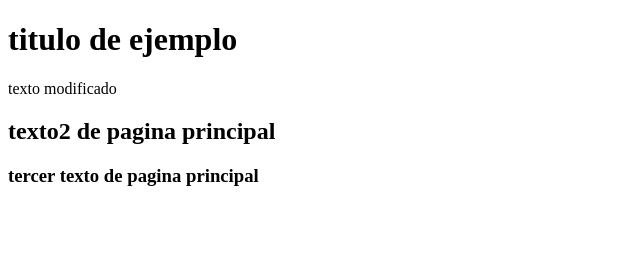
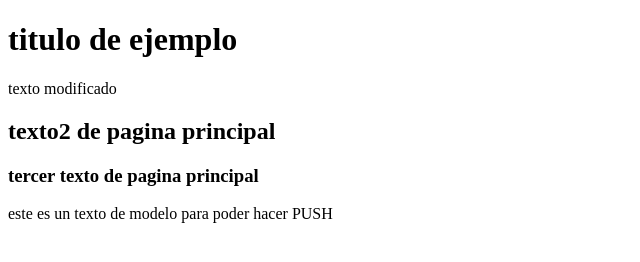
Before and after one commit to javierAliaga-cod/pw1-2026-repo-demo, a plain HTML site: page index.html in a window 1280 px wide. Shown: the whole page, without its empty margins (0-640 px from the left). Drawn offline with Linux system fonts and the light colour scheme.

Commit message:
tercer commitmodificado

```diff
--- a/index.html
+++ b/index.html
@@ -13,6 +13,7 @@
     <p>texto modificado </p>
     <h2>texto2 de pagina principal</h2>
     <h3>tercer texto de pagina principal</h3>
+    <p>este es un texto de modelo para poder hacer PUSH</p>
 
 </body>
 </html>
```
